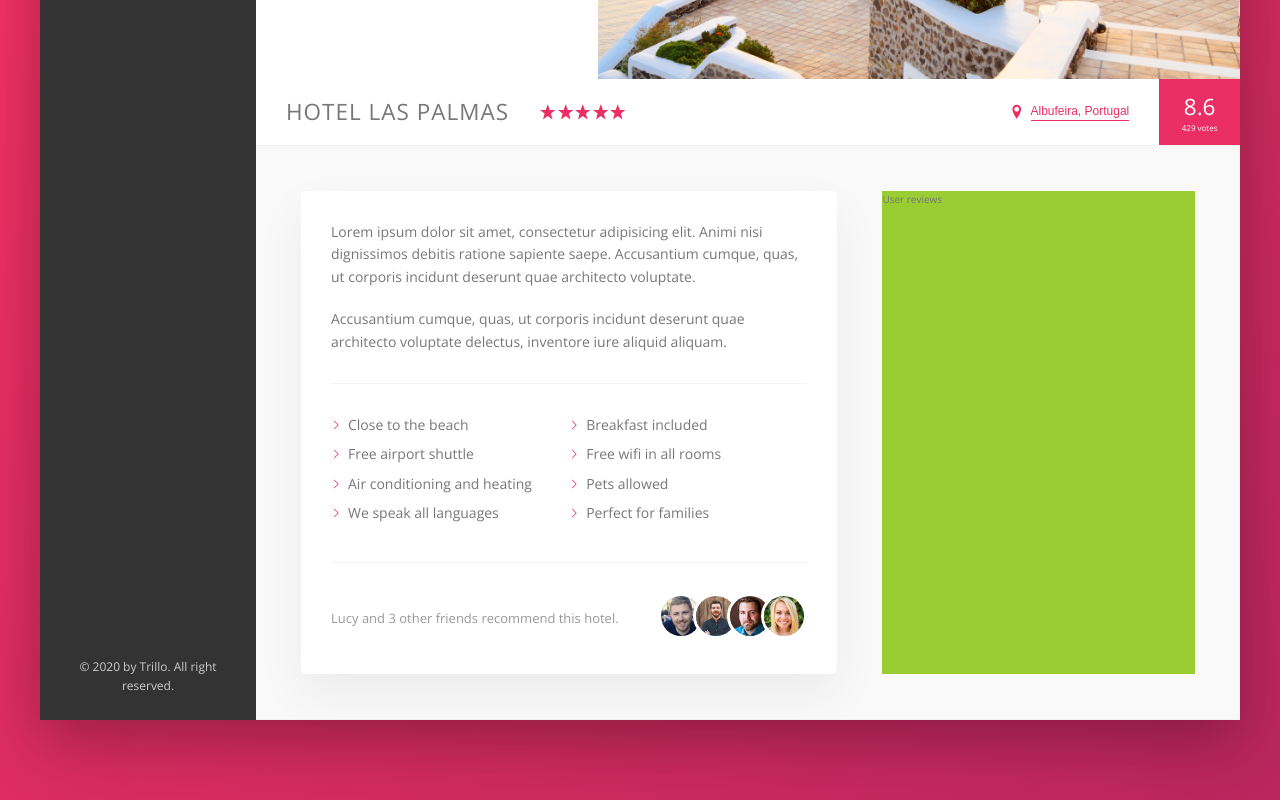
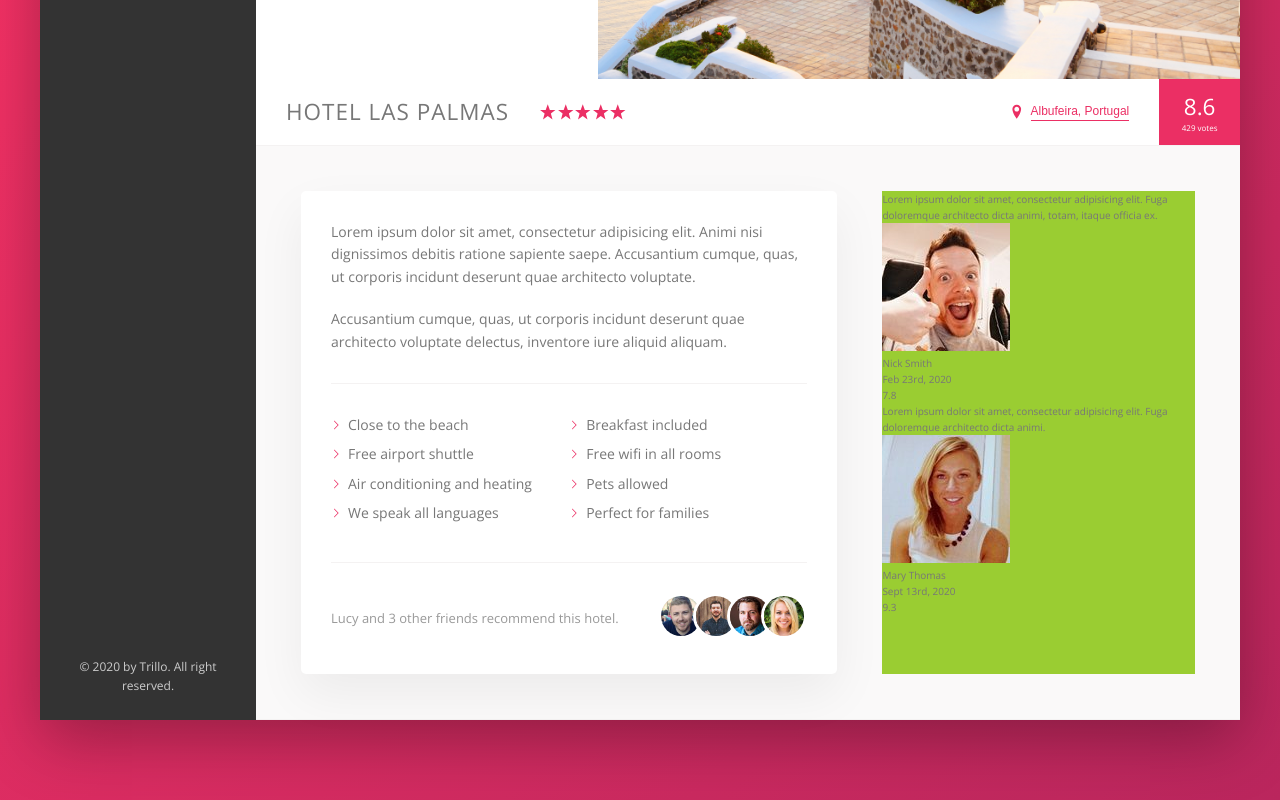
Before and after one commit to Johnny-Saraiva/trillo, a website: page index.html in a window 1280 px wide. Shown: the part 456-1256 px from the top of the page. Drawn offline with nearby package versions, Linux system fonts and the light colour scheme.

Commit message:
Configured user review layout

```diff
--- a/index.html
+++ b/index.html
@@ -168,7 +168,35 @@
                         </div>
 
                         <div class="user-reviews">
-                            User reviews
+                            <figure class="review">
+                                <blockquote class="review__text">
+                                    Lorem ipsum dolor sit amet, consectetur adipisicing elit.
+                                    Fuga doloremque architecto dicta animi, totam, itaque officia ex.
+                                </blockquote>
+                                <figcaption class="review__user">
+                                    <img src="img/user-1.jpg" alt="User 1" class="review__photo">
+                                    <div class="review__user-box">
+                                        <p class="review__user-name">Nick Smith</p>
+                                        <p class="review__user-date">Feb 23rd, 2020</p>
+                                    </div>
+                                    <div class="review__rating">7.8</div>
+                                </figcaption>
+                            </figure>
+
+                            <figure class="review">
+                                <blockquote class="review__text">
+                                    Lorem ipsum dolor sit amet, consectetur adipisicing elit.
+                                    Fuga doloremque architecto dicta animi.
+                                </blockquote>
+                                <figcaption class="review__user">
+                                    <img src="img/user-2.jpg" alt="User 2" class="review__photo">
+                                    <div class="review__user-box">
+                                        <p class="review__user-name">Mary Thomas</p>
+                                        <p class="review__user-date">Sept 13rd, 2020</p>
+                                    </div>
+                                    <div class="review__rating">9.3</div>
+                                </figcaption>
+                            </figure>
                         </div>
                     </section>
                 </main>
```
